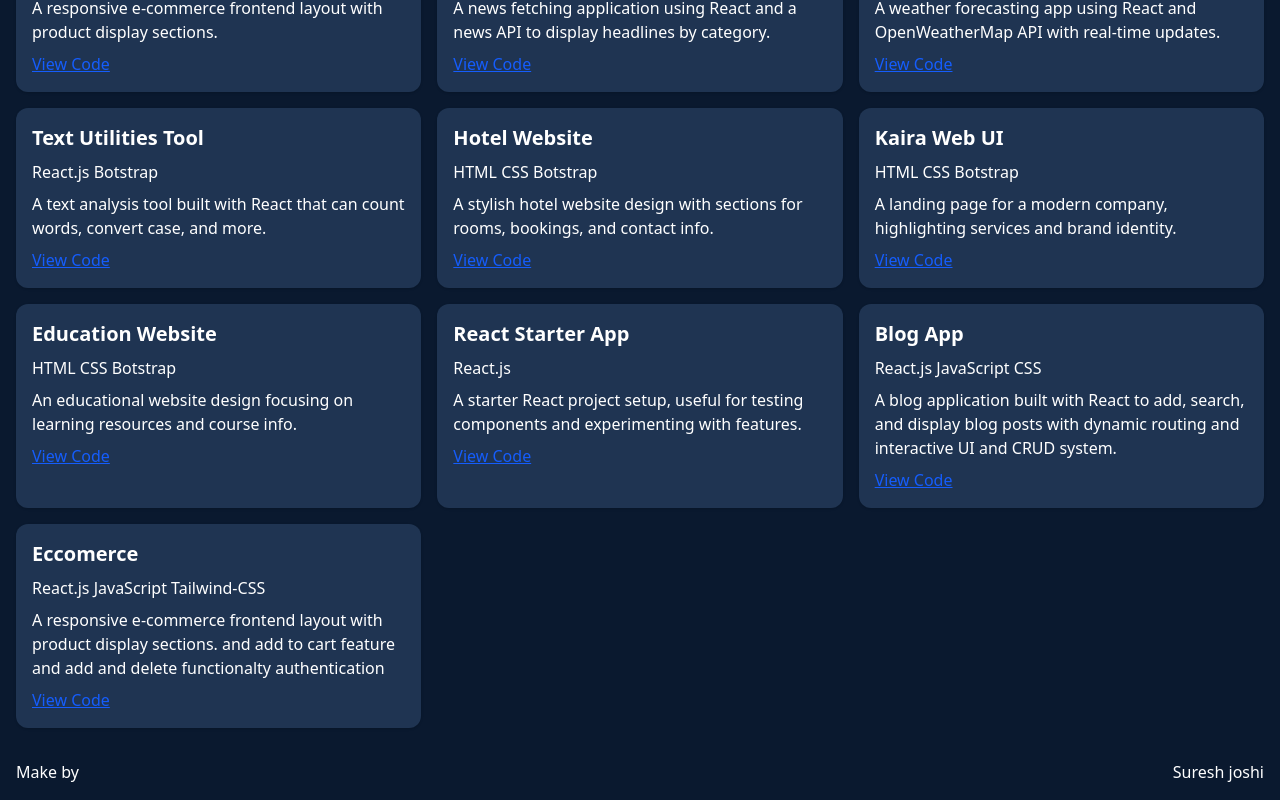
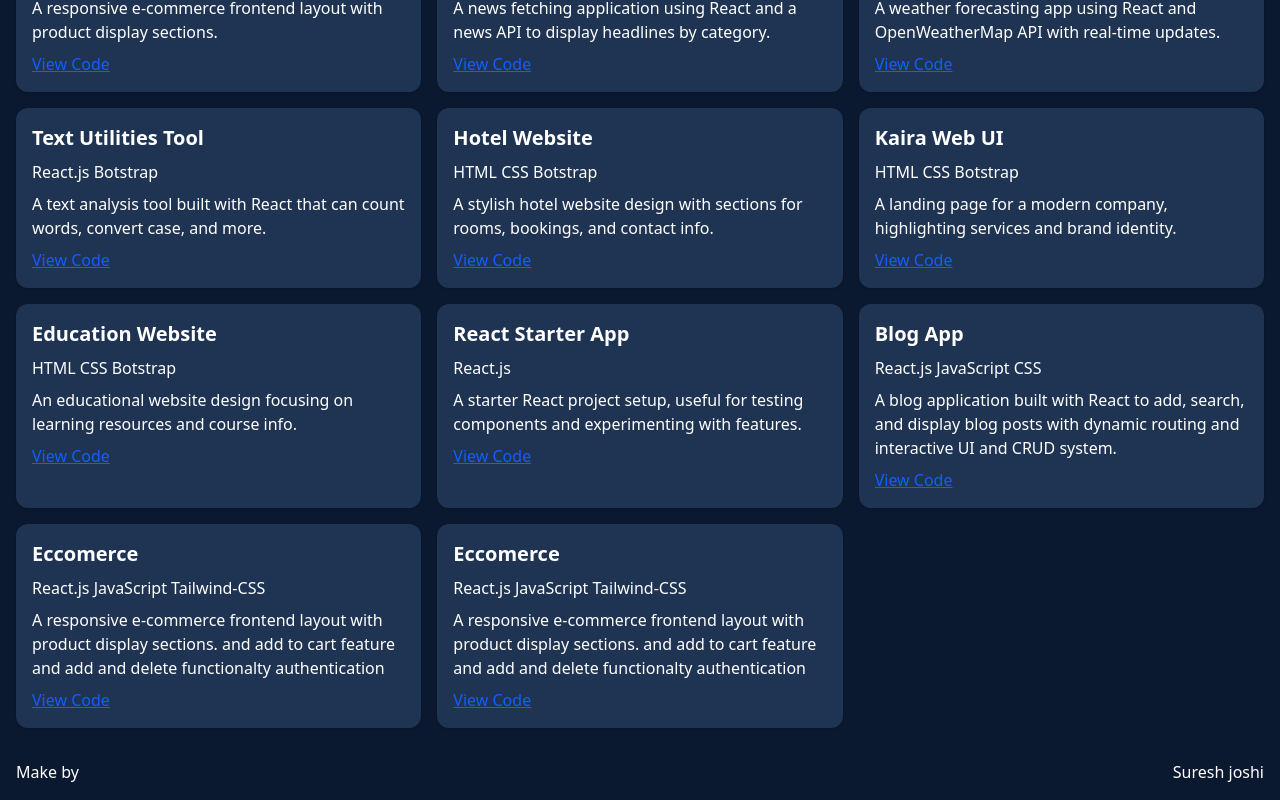
Before and after one commit to sureshjoshi88/Protfoliou-website, a React (Vite) app: page /projects in a window 1280 px wide. Shown: the part 416-1216 px from the top of the page. Built offline with nearby package versions, Linux system fonts and the light colour scheme.

Commit message:
add new project

```diff
--- a/src/component/Project.jsx
+++ b/src/component/Project.jsx
@@ -82,6 +82,12 @@ const Project = (props) => {
   url: "https://github.com/sureshjoshi88/pretics-react",
   techStack: ["React.js ", " JavaScript", " Tailwind-CSS"],
   description: "A responsive e-commerce frontend layout with product display sections. and add to cart feature and add and delete functionalty authentication"
+},
+  {
+  name: "Eccomerce",
+  url: "https://github.com/sureshjoshi88/pretics-react",
+  techStack: ["React.js ", " JavaScript", " Tailwind-CSS"],
+  description: "A responsive e-commerce frontend layout with product display sections. and add to cart feature and add and delete functionalty authentication"
 }
 ];
 
```
